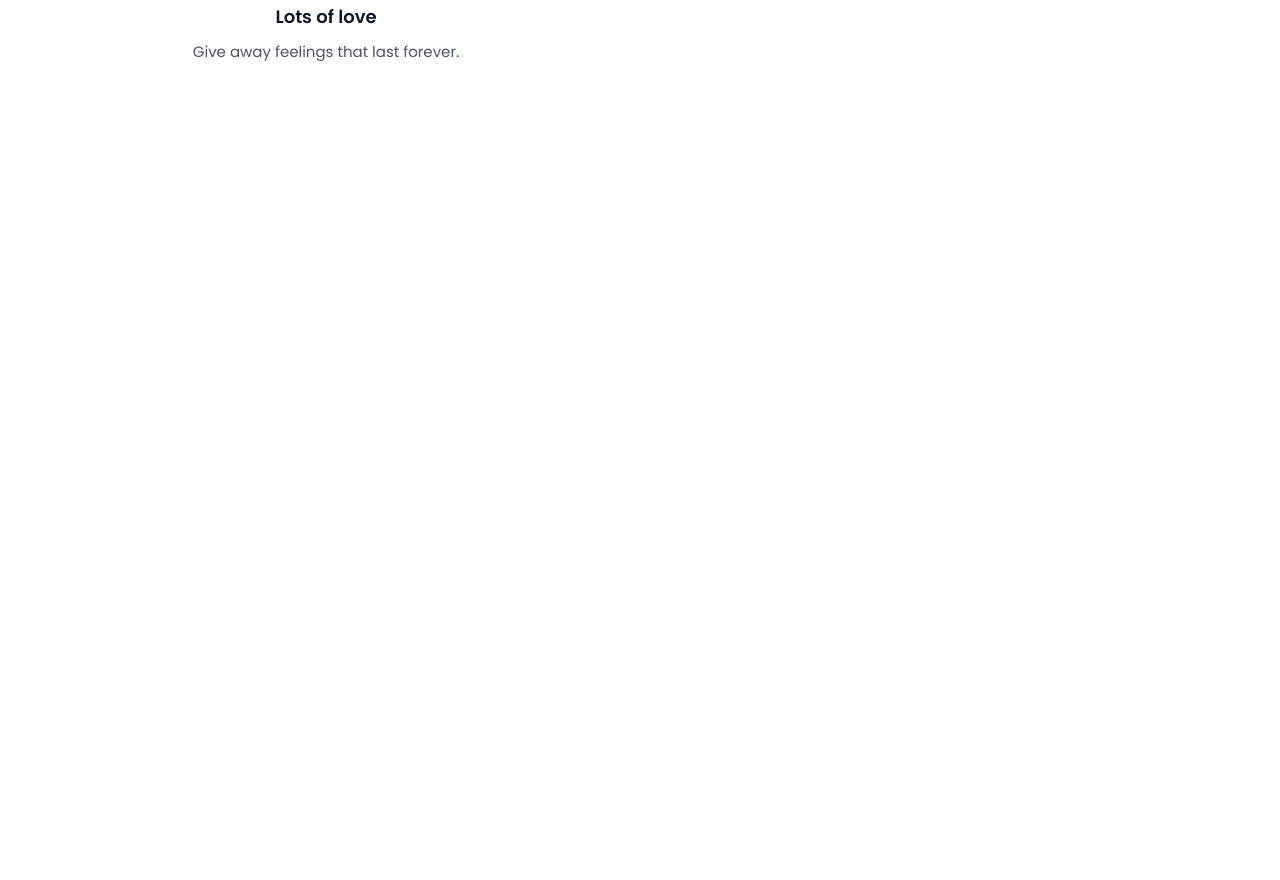
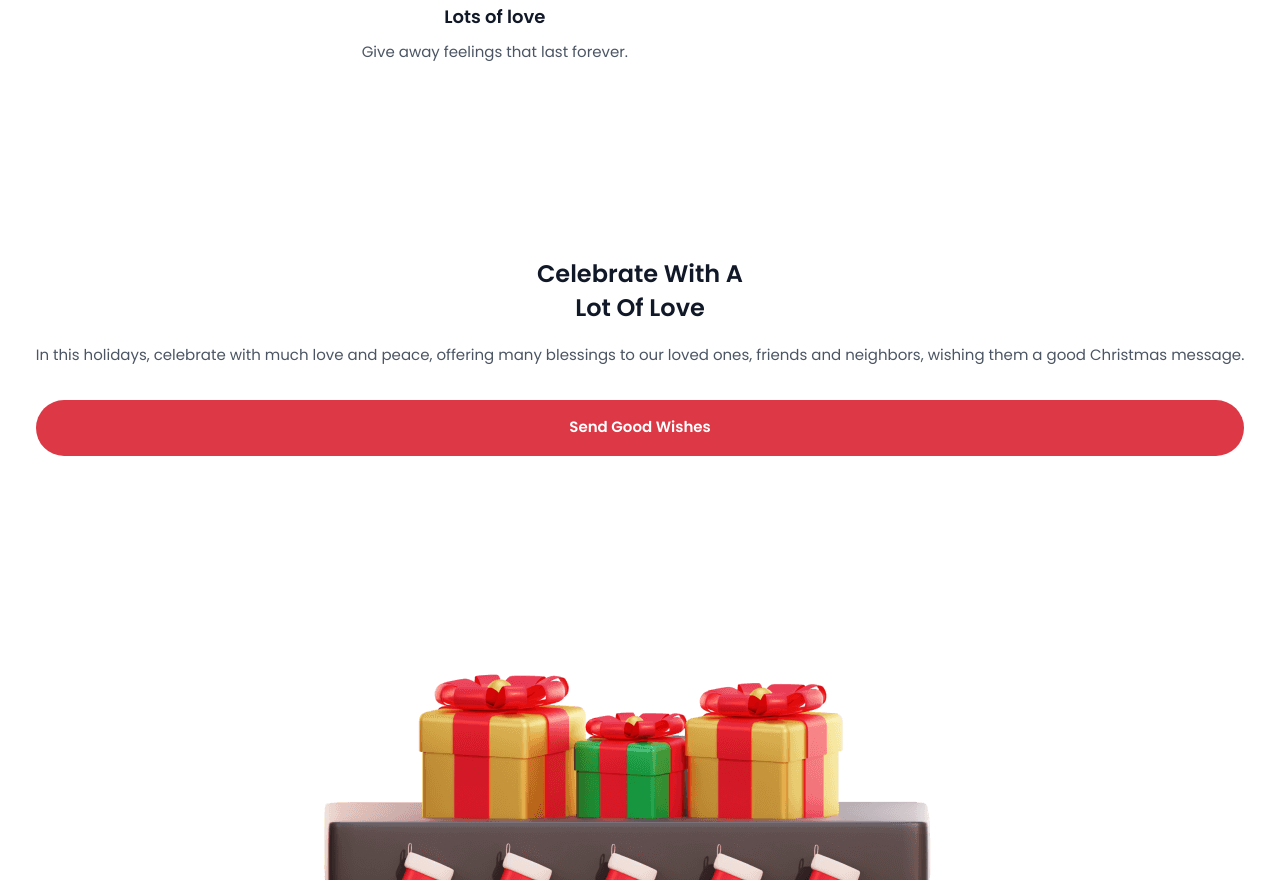
Before and after one commit to fajarfadillahh/christmas-store-react-tailwind, a React (Vite) app: page / in a window 1280 px wide. Shown: the part 1920-2800 px from the top of the page. Before the commit the page ends 2049 px from the top, so only its background shows below. Built offline with nearby package versions, Linux system fonts and the light colour scheme.

Commit message:
create Celebrate part of the HomePage

```diff
--- a/src/pages/Home.jsx
+++ b/src/pages/Home.jsx
@@ -4,6 +4,7 @@ import React from "react";
 import Header from "../components/Header";
 import Hero from "../parts/HomePage/Hero";
 import Giving from "../parts/HomePage/Giving";
+import Celebrate from "../parts/HomePage/Celebrate";
 
 export default function Home() {
   return (
@@ -11,6 +12,7 @@ export default function Home() {
       <Header />
       <Hero />
       <Giving />
+      <Celebrate />
     </>
   );
 }
--- /dev/null
+++ b/src/parts/HomePage/Celebrate.jsx
@@ -0,0 +1,34 @@
+import React from "react";
+
+// import images
+import CelebrateImg from "../../assets/images/celebrate.png";
+
+// import components
+import Button from "../../components/Button";
+
+export default function Celebrate() {
+  return (
+    <section className="celebrate section">
+      <div className="celebrate__container container grid justify-items-center gap-12">
+        <div className="celebrate__data text-center">
+          <h1 className="celebrate__title section-title">
+            Celebrate With A <br />
+            Lot Of Love
+          </h1>
+          <p className="celebrate__text section-text section-bottom">
+            In this holidays, celebrate with much love and peace, offering many
+            blessings to our loved ones, friends and neighbors, wishing them a
+            good Christmas message.
+          </p>
+          <Button url="/gifts">Send good wishes</Button>
+        </div>
+
+        <img
+          src={CelebrateImg}
+          alt="celebrate img"
+          className="celebrate__img"
+        />
+      </div>
+    </section>
+  );
+}
--- a/src/parts/HomePage/Giving.jsx
+++ b/src/parts/HomePage/Giving.jsx
@@ -8,8 +8,8 @@ import GivingImg3 from "../../assets/images/giving3.png";
 export default function Giving() {
   return (
     <section className="giving section">
-      <div className="giving__container container grid gap-12">
-        <div className="giving__data justify-self-center text-center">
+      <div className="giving__container container grid justify-items-center gap-12">
+        <div className="giving__data text-center">
           <h1 className="giving__title section-title">
             Start Giving This <br />
             Christmas
--- a/src/parts/HomePage/Hero.jsx
+++ b/src/parts/HomePage/Hero.jsx
@@ -9,14 +9,10 @@ import Button from "../../components/Button";
 export default function Hero() {
   return (
     <section className="hero section">
-      <div className="hero__container container grid gap-12">
-        <img
-          src={HeroImg}
-          alt="hero img"
-          className="header__img justify-self-center"
-        />
+      <div className="hero__container container grid justify-items-center gap-12">
+        <img src={HeroImg} alt="hero img" className="header__img" />
 
-        <div className="hero__data justify-self-center text-center">
+        <div className="hero__data text-center">
           <h1 className="hero__title section-title">
             Merry Christmas and <br />
             Happy New Year!
```
